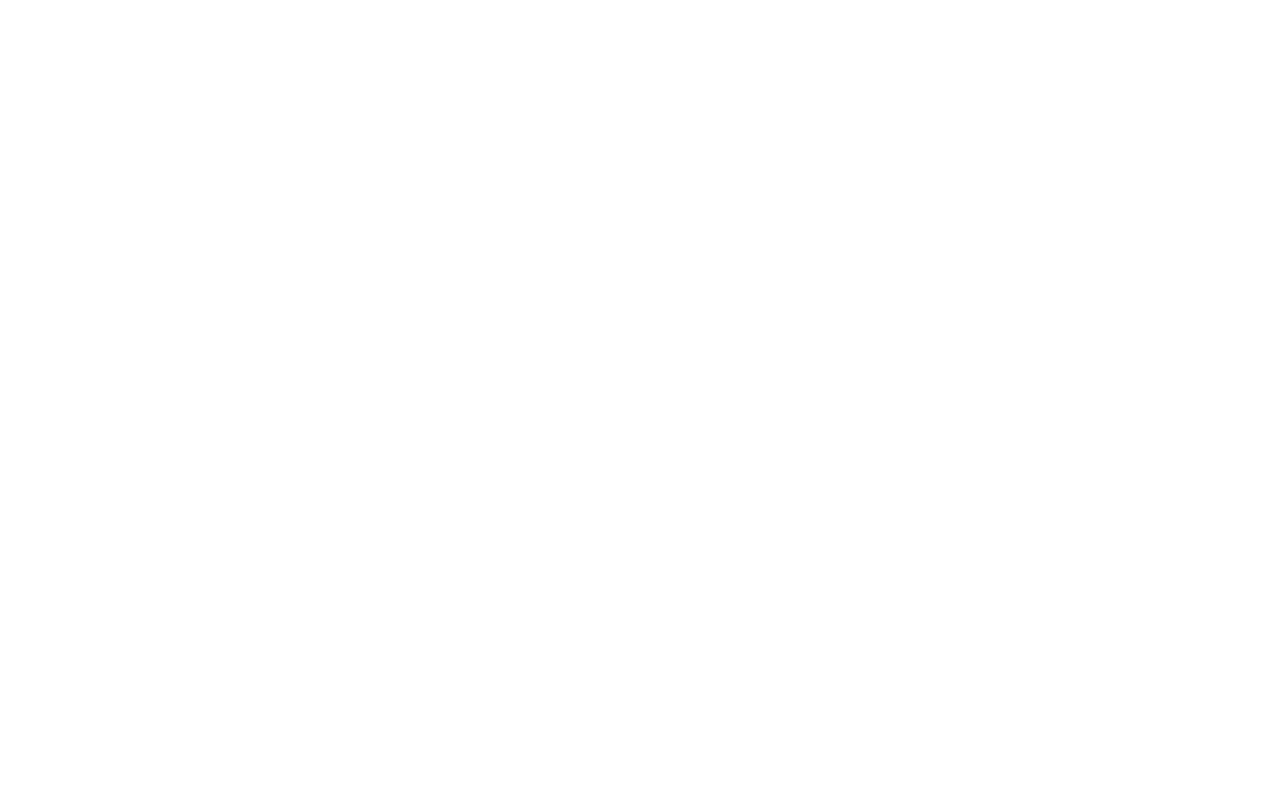
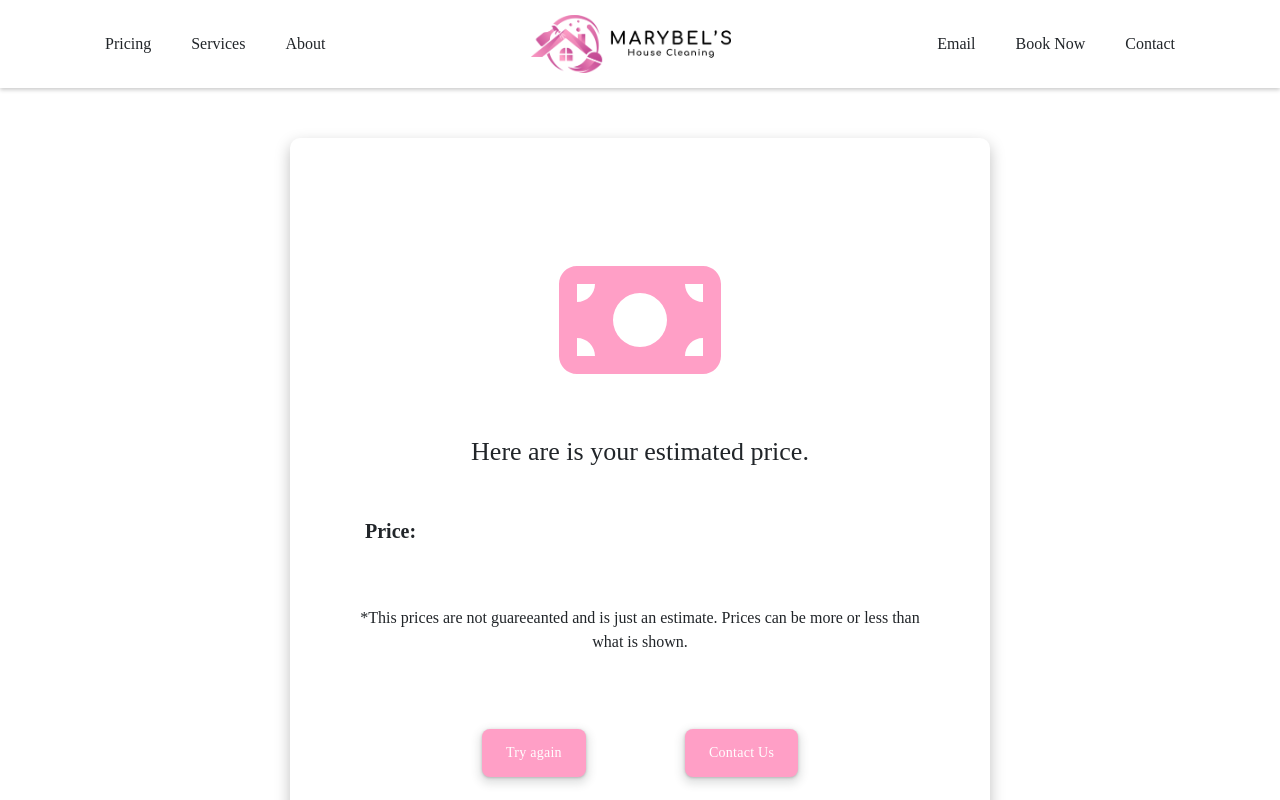
Before and after one commit to OverseerAtom/Marybels-House-Cleaning, a React (Create React App) app in the folder client/: page /pricing/final-price in a window 1280 px wide. Before the commit this address had no page. Shown: the top 800 px of the page. Built offline with nearby package versions, Linux system fonts and the light colour scheme.

Commit message:
created calulated prices component

```diff
--- a/client/src/App.js
+++ b/client/src/App.js
@@ -8,6 +8,7 @@
 import { BookNow } from './pages/book-now';
 import { PricingQuote } from './pages/pricing-quote-form';
 import { PricingCalculator } from './pages/pricing-calculator';
+import { FinalPrice } from './pages/final-price';
 function App() {
   return (
   <div className='App'>
@@ -21,6 +22,7 @@
         <Route path='/book-now' element={<BookNow />}/>
         <Route path='/pricing/quote' element={<PricingQuote/>}/>
         <Route path='/pricing/calculator' element={<PricingCalculator/>}/>
+        <Route path='/pricing/final-price' element={<FinalPrice/>}/>
       </Routes>
     </Router>
   </div>
--- /dev/null
+++ b/client/src/components/css/final_price.module.css
@@ -0,0 +1,79 @@
+.mainContainer {
+    margin: 0;
+    display: flex;
+    min-height: 900px;
+    justify-content: center;
+    align-items: center;
+}
+
+.mainContainer svg{
+    color: #ff9fc6;
+    margin-bottom: 30px;
+}
+
+.box{
+    min-width: 300px;
+    min-height: 800px;
+    max-width: 700px;
+    margin: 30px;
+    display: flex;
+    flex-direction: column;
+    justify-content: center;
+    box-shadow: 0px 6px 15px rgba(0, 0, 0, 0.25);
+    border-radius: 10px;
+    background-color: white;
+}
+.contentContainer{
+    display: flex;
+    justify-content: center;
+    flex-direction: column;
+}
+
+.headerContainer{
+    display: flex;
+    margin: 0;
+    justify-content: center;
+    font-size: 26px;
+    padding: 10px;
+    margin: 0;
+}
+.headerContainer p {
+    padding-top: 0px;
+    padding-bottom: 0px;
+}
+
+.textContainer{
+    display: flex;
+    padding: 0px;
+    margin-left: 40px;
+    margin-right: 40px;
+    flex-direction: column;
+}
+
+.priceContainer{
+    padding: 10px;
+    font-weight: bold;
+    display: flex;
+    justify-content: left;
+    text-align: left;
+    font-size: 20px;
+    margin: 0;
+}
+
+.buttonContainer{
+    display: flex;
+    flex-direction: row;
+}
+
+.buttonContainer{
+    display: flex;
+    flex-direction: row;
+    align-items: center;
+    justify-content: center;
+}
+.buttonTry {
+    padding: 50px;
+}
+.buttonContact {
+    padding: 50px;
+}
--- /dev/null
+++ b/client/src/components/js/finalPrice.js
@@ -0,0 +1,52 @@
+import React from 'react';
+import styles from '../css/final_price.module.css'
+import { faMoneyBill } from '@fortawesome/free-solid-svg-icons';
+import { FontAwesomeIcon } from '@fortawesome/react-fontawesome';
+import design from '../css/button.module.css'
+
+const PriceCalculated = (calculation) => {
+
+    var contactLink = "http://localhost:3000/contact"
+    var calculatorLink = "http://localhost:3000/pricing/calculator"
+
+    const handleClick = (url) => {
+        window.location.href = url
+    }
+
+    return (
+        <div className={styles.mainContainer}>
+            <div className={styles.box}>
+                <div className={styles.contentContainer}>
+                    <div>
+                    <FontAwesomeIcon icon={faMoneyBill} size='9x' />
+                    </div>
+                    <div className={styles.textContainer}>
+                        <div className={styles.headerContainer}>
+                            <p>Here are is your estimated price.</p>
+                        </div>
+                        <div className={styles.priceContainer}>
+                            <p>Price: </p>
+                        </div>
+                        <div className={styles.disclaimer}>
+                            <p>*This prices are not guareeanted and is just an estimate.
+                                Prices can be more or less than what is shown.
+                            </p>
+                        </div>
+                    </div>
+                    <div className={styles.buttonContainer}>
+                        <div className={styles.buttonTry}>
+                            <button className={design['button-17']} onClick={() => handleClick(calculatorLink)}>Try again</button>
+                        </div>
+                        <div className={styles.buttonContact}>
+                            <div className={styles.button}>
+                                <button className={design['button-17']} onClick={() => handleClick(contactLink)}>Contact Us</button>
+                            </div>
+                        </div>
+                    </div>
+                </div>
+            </div>
+        </div>
+    );
+}
+
+export {PriceCalculated}
--- a/client/src/components/js/header.js
+++ b/client/src/components/js/header.js
@@ -16,6 +16,7 @@
     const price_url = process.env.REACT_APP_URL_PRICING
     const about_url = process.env.REACT_APP_URL_ABOUT
     const book_now_url = process.env.REACT_APP_URL_BOOK_NOW
+    const services_url = process.env.REACT_APP_URL_SERVICES
 
     console.log(process.env.REACT_APP_URL_HOMEPAGE)
 
@@ -32,7 +33,9 @@
                             <a href={price_url}>
                                 <li>Pricing</li>
                             </a>
-                            <li>Services</li>
+                            <a href={services_url}>
+                                <li>Services</li>
+                            </a>
                             <a href={about_url}>
                                 <li>About</li>
                             </a>
--- a/client/src/components/js/price-calculator.js
+++ b/client/src/components/js/price-calculator.js
@@ -16,14 +16,15 @@
         bathrooms: "",
         squareFeet: "",
         frequency: "",
-        zipCode: "",
+        city: "",
+        estimatedPrice: "",
     });
 
     const [formErrors, setFormErrors] = useState ({
         bedrooms: "",
         bathrooms: "",
         squareFeet: "",
-        frequency: "",
+        city: "",
     });
 
     const camelCaseToNormalCase = (camelCaseString) => {
@@ -102,6 +103,7 @@
         };
 
     return (
+
         <div className={styles.mainContainer} class="container-fluid px-5 py-2 mx-auto" style={{ maxWidth: '800px', margin: '40px 0px 40px 0px' }}>
             <Container>
                 <Form onSubmit={handleSubmit}>
@@ -190,21 +192,35 @@
                             </FormGroup>
                         </Col>
                         <Col xs={12}>
-                                <FormGroup controlId='zipcode' className={styles.zipCode}>
-                                    <FormControl
-                                    type='text'
-                                    name="zipCode"
-                                    value={FormData.zipCode}
-                                    maxLength={5}
-                                    pattern='^[0-9]*$'
-                                    onKeyDown={handleKeyPress}
-                                    onChange={handleInputChange}
-                                    placeholder="Zip Code"
-                                    className={touchedFields.zipCode ? (formErrors.zipCode ? 'is-invalid' : 'is-valid') : ''}
-                                    />
-                                    <div className={`${styles.textDangerLeft} text-danger`}>{formErrors.zipCode}</div>
-                                </FormGroup>
-                            </Col>
+                            <FormGroup controlId='city' className={styles.inputBox}>
+                                <FormControl
+                                as="select"
+                                name="City"
+                                value={FormData.city}
+                                onChange={handleInputChange}
+                                placeholder="City"
+                                className={touchedFields.city ? (formErrors.city ? 'is-invalid' : 'is-valid') : ''}
+                                >
+                                <option value="" disabled selected>Select City</option>
+                                <option value="Foster City">Foster City</option>
+                                <option value="Fremont">Fremont</option>
+                                <option value="Dublin">Dublin</option>
+                                <option value="Hayward">Hayward</option>
+                                <option value="Los Altos">Los Altos</option>
+                                <option value="Milpitas">Milpitas</option>
+                                <option value="Newark">Newark</option>
+                                <option value="Palo Alto">Palo Alto</option>
+                                <option value="Pleasanton">Pleasanton</option>
+                                <option value="Santa Clara">Santa Clara</option>
+                                <option value="San Francisco">San Francisco</option>
+                                <option value="San Jose">San Jose</option>
+                                <option value="San Ramon">San Ramon</option>
+                                <option value="Sunnyvale">Sunnyvale</option>
+                                <div className='text-danger'>{formErrors.city}</div>
+                                </FormControl>
+                                <div className={`${styles.textDangerLeft} text-danger`}>{formErrors.city}</div>
+                            </FormGroup>
+                        </Col>
                     </Row>
                     <div className={styles.button}>
                             <button className={design['button-17']} type='submit'>Get Price</button>
--- /dev/null
+++ b/client/src/pages/final-price.js
@@ -0,0 +1,16 @@
+import React from 'react'
+import { Header } from '../components/js/header'
+import { Footer } from '../components/js/footer'
+import { PriceCalculated } from '../components/js/finalPrice'
+
+const FinalPrice = () => {
+    return(
+        <React.Fragment>
+            <Header/>
+            <PriceCalculated/>
+            <Footer/>
+        </React.Fragment>
+    )
+}
+
+export {FinalPrice}
```
Also changed, not shown: 2 other files (tests, documents, lock files or other folders).
